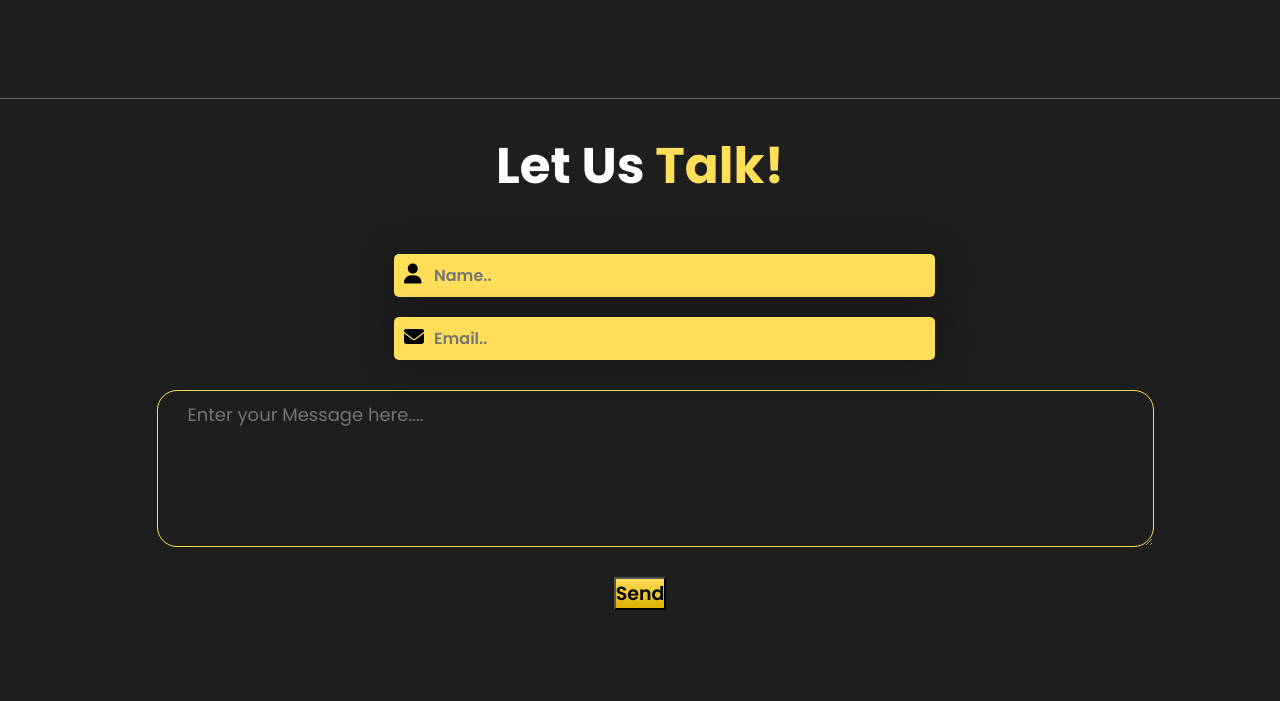
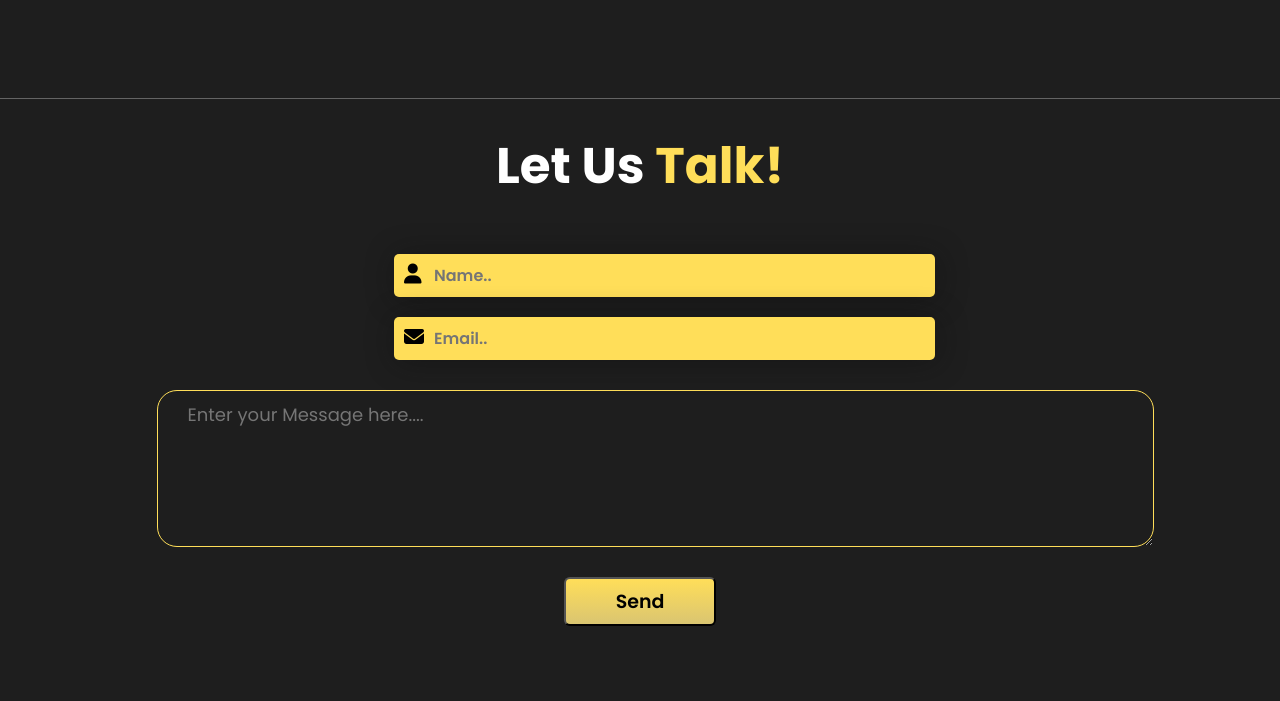
Before and after one commit to kamran8603/portfolio, a plain HTML site: page index.html in a window 1280 px wide. Shown: the part 3139-3840 px from the top of the page. Drawn offline with nearby package versions, Linux system fonts and the light colour scheme.

Commit message:
Update style.css

```diff
--- a/style.css
+++ b/style.css
@@ -432,11 +432,13 @@ nav ul li a:hover{
     margin-left: 30px;
 }
 .send{
-    background: linear-gradient(#FFDE59 , #ddb100);
-    font-size: 19px !important;
+    background: linear-gradient(#FFDE59 , #dac571);
+    font-size: 19px ;
     font-weight: 600;
     cursor: pointer;
-    margin: 30px auto !important;
+    margin: 30px auto ;
+    padding: 8px 50px;
+    border-radius: 6px;
 }
 
 footer{
```
